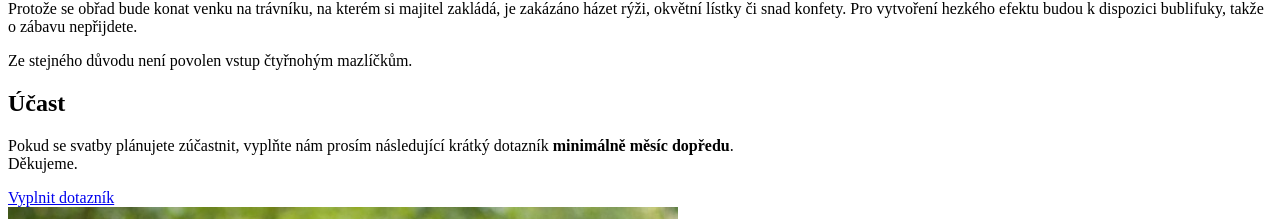
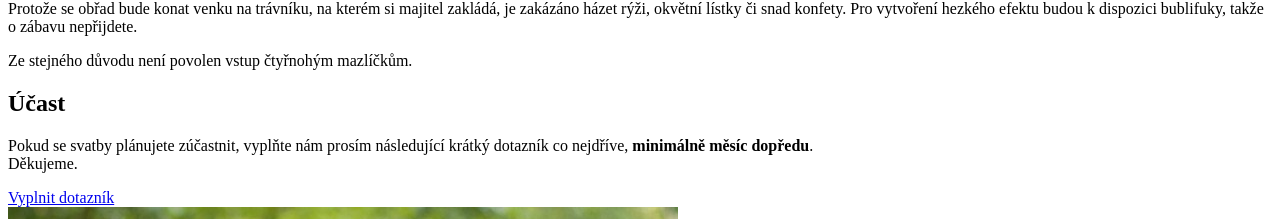
Before and after one commit to vydrova/mydvaajtycz, a Nuxt app: page / in a window 1280 px wide. Shown: the part 2336-2555 px from the top of the page. Built offline with nearby package versions, Linux system fonts and the light colour scheme.

Commit message:
Účast oprava

```diff
--- a/components/content/Participation.vue
+++ b/components/content/Participation.vue
@@ -2,7 +2,7 @@
   <section id="ucast">
       <div class="container">
           <h1>Účast</h1>
-          <p>Pokud se svatby plánujete zúčastnit, vyplňte nám prosím následující krátký dotazník <b>minimálně měsíc dopředu</b>.<br>Děkujeme.</p>
+          <p>Pokud se svatby plánujete zúčastnit, vyplňte nám prosím následující krátký dotazník co nejdříve, <b>minimálně měsíc dopředu</b>.<br>Děkujeme.</p>
           <a href="https://forms.gle/R2xrLFStLXw4wHt79" target="_blank" class="button">Vyplnit dotazník</a>
       </div>
   </section>
```
